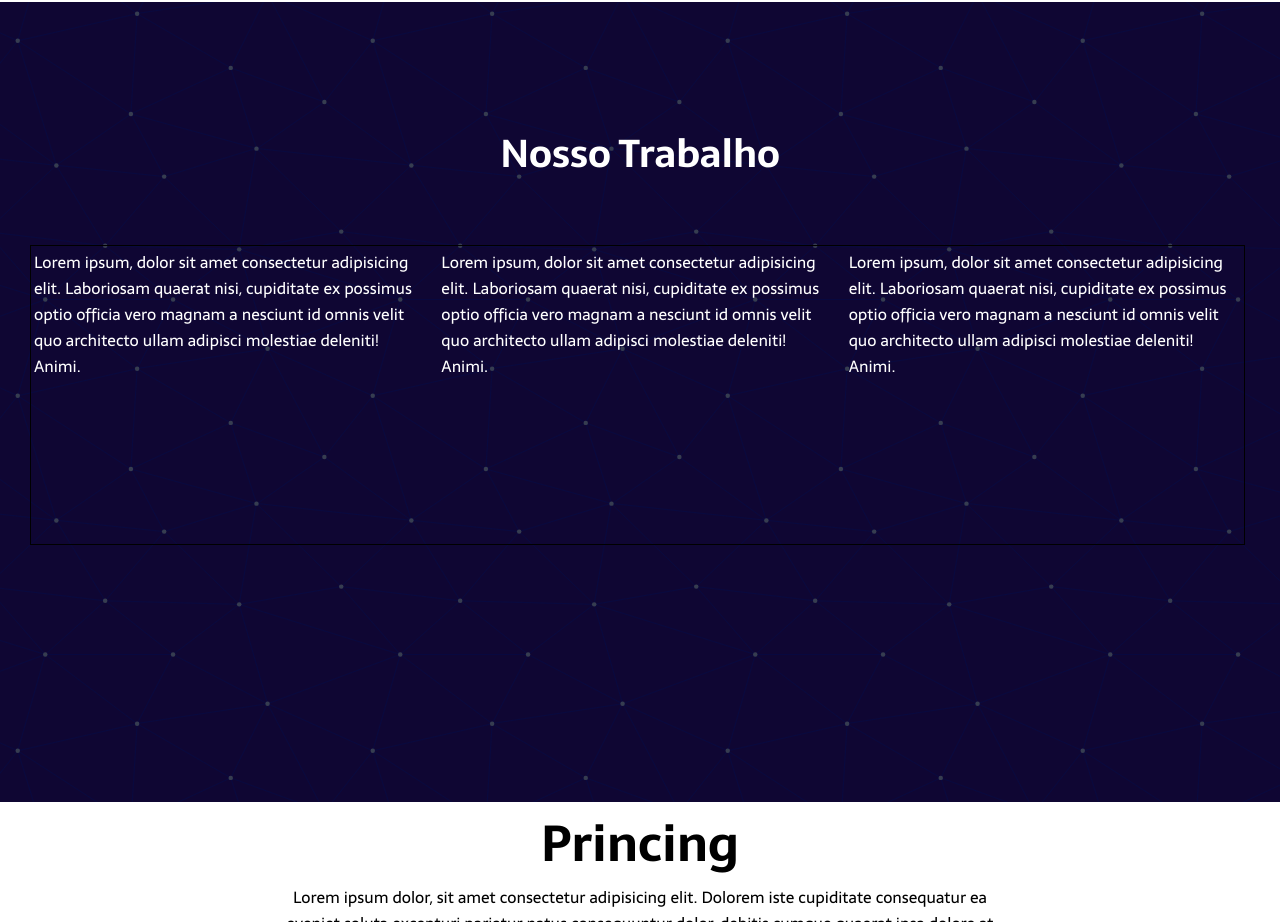
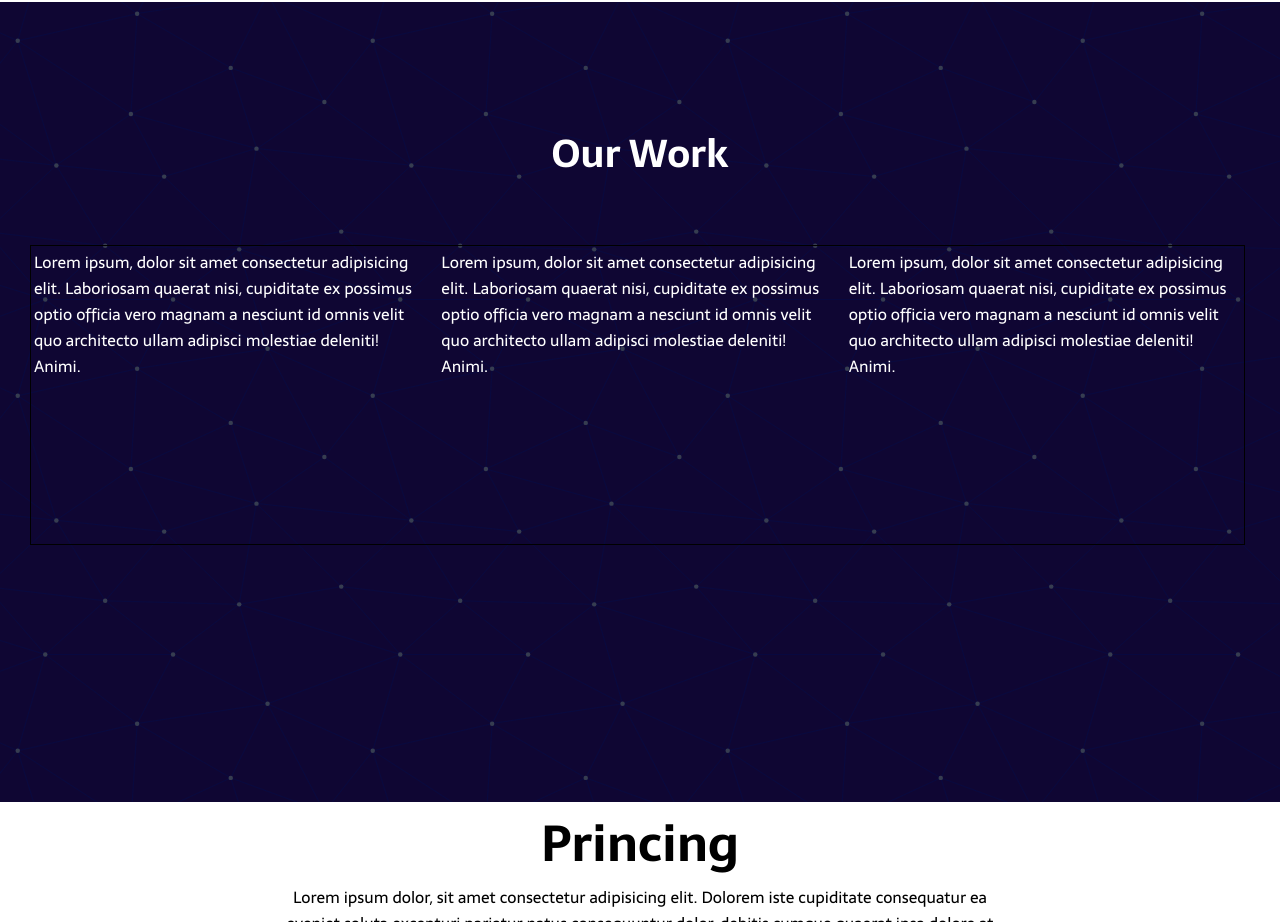
Before and after one commit to luiszkm/Landing-Page, a plain HTML site: page index.html in a window 1280 px wide. Shown: the part 3420-4342 px from the top of the page. Drawn offline with Linux system fonts and the light colour scheme.

Commit message:
Update index.html

```diff
--- a/index.html
+++ b/index.html
@@ -143,7 +143,7 @@
         <section>
             <div id="work">
                 <div>
-                    <h1>Nosso Trabalho</h1>
+                    <h1>Our Work</h1>
                 </div>
                 <div id="grid-work">
                     <div>Lorem ipsum, dolor sit amet consectetur adipisicing elit. Laboriosam quaerat nisi, cupiditate
```
